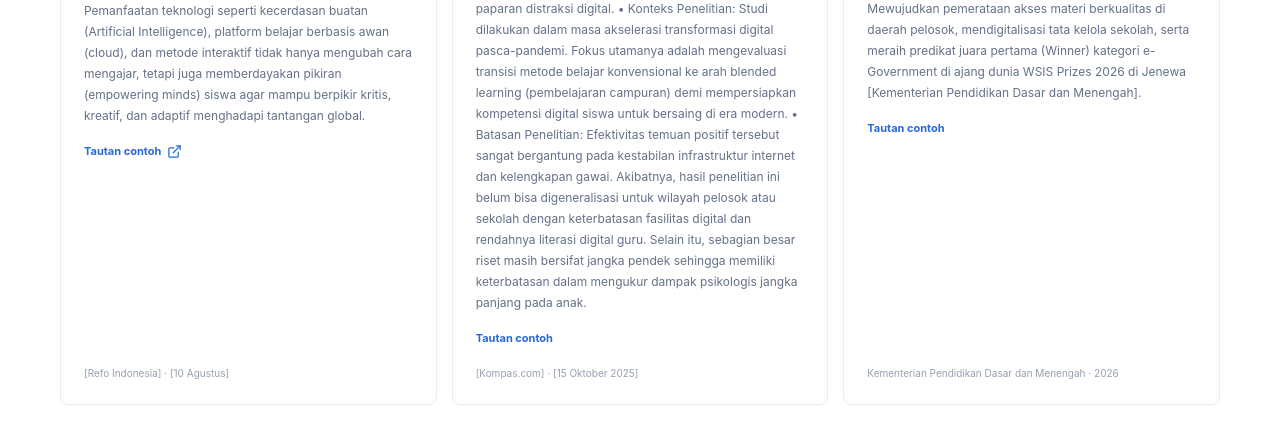
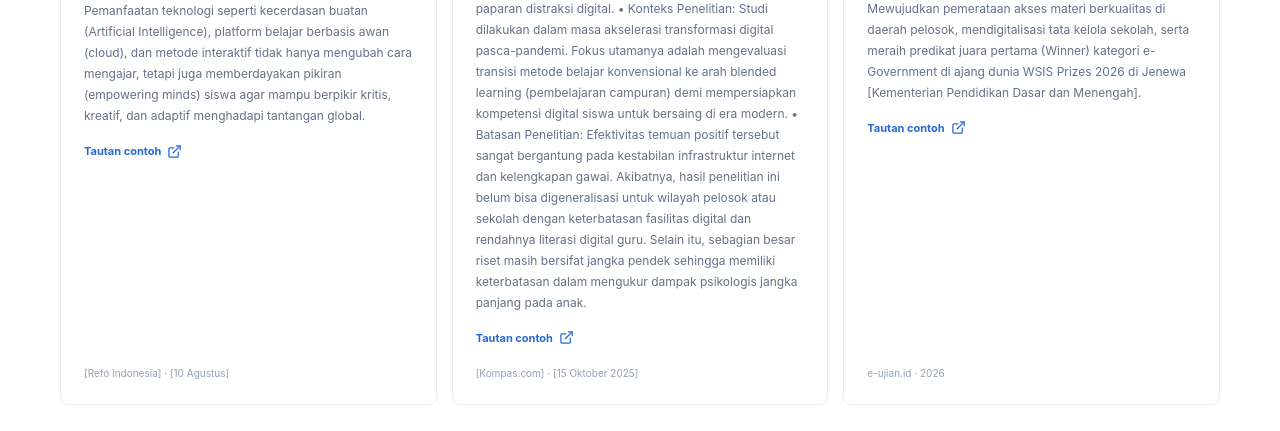
Before and after one commit to cadanganacoout-lab/ITX2026_WebDev_coppy-paste_SMK-PGRI-2-PONOROGO, a React (Vite) app: page / in a window 1280 px wide. Shown: the part 4400-4831 px from the top of the page. Built offline with nearby package versions, Linux system fonts and the light colour scheme.

Commit message:
update struktur kartu berita dan halaman detail

```diff
--- a/src/i18n.js
+++ b/src/i18n.js
@@ -655,7 +655,7 @@ const additionalTranslations = {
       viewCourse: "Lihat jalur belajar",
       empty: "Tidak ada kursus yang cocok dengan pencarian.",
       items: [
-        {
+      {
           category: "ai",
           label: "AI & DATA",
           level: "Menengah",
@@ -664,6 +664,7 @@ const additionalTranslations = {
           description:
             "Rancang pengalaman adaptif dan pahami batas penggunaan AI dalam belajar.",
           skills: ["AI literacy", "Prompt design", "Etika data"],
+          url: "https://www.coursera.org/" // <-- Tambahkan link untuk kursus 1
         },
         {
           category: "design",
@@ -897,38 +898,38 @@ const additionalTranslations = {
         },
       ],
     },
-    insights: {
-      eyebrow: "News & insights",
-      title: "Perspectives from education.",
-      description:
-        "Selected trusted sources on digital learning, technology, and education evidence.",
-      readMore: "Read source",
-      items: [
-        {
-          category: "Research · India",
-          title: "Technology-aided instruction and learning outcomes",
-          description:
-            "A randomized controlled trial measured a personalized, technology-aided learning program.",
-          source: "American Economic Association · 2019",
-          url: "https://www.aeaweb.org/articles?id=10.1257/aer.20171112",
-        },
-        {
-          category: "Global strategy",
-          title: "UNICEF Digital Education Strategy",
-          description:
-            "An approach to technology use that is inclusive, sustainable, and learner-centered.",
-          source: "UNICEF Digital Education",
-          url: "https://www.unicef.org/digitaleducation/",
-        },
-        {
-          category: "Education technology",
-          title: "Digital technologies in education",
-          description:
-            "Opportunities and risks around technology, AI, connectivity, and the essential role of teachers.",
-          source: "World Bank",
-          url: "https://www.worldbank.org/en/topic/edutech",
-        },
-      ],
+   insights: {
+  eyebrow: 'News & insights · example',
+  title: 'Digital education highlights.',
+  description: 'The following cards and content are dummy data. Replace titles, dates, summaries, sources, and links before publication.',
+  readMore: 'Example link',
+  items: [
+    {
+      category: '[Category]',
+      title: 'Information Technology Transforms the Face of Education: Preparing the Golden Generation Through Digitalization',
+      description: 'JAKARTA – The world of education is now entering a new chapter full of innovation. Carrying the grand theme "LEARNING FOR THE FUTURE: Empowering Minds: Digitalizing the Future of Education", various educational institutions, experts, and policymakers are beginning to accelerate the transition toward a digital-based learning ecosystem to produce a generation ready for the workforce of the future. This shift is no longer just a technological trend, but an absolute necessity. The utilization of technologies such as Artificial Intelligence (AI), cloud-based learning platforms, and interactive methods not only transforms teaching methods, but also empowers students\' minds to think critically, creatively, and adaptively in facing global challenges.',
+      source: '[Refo Indonesia] · [August 10]',
+      url: 'https://www.refoindonesia.com/pentingnya-digitalisasi-pendidikan-menuju-generasi-indonesia-emas-2045/'
+    },
+    {
+      category: '[Research]',
+      title: 'Impact and Limitations of Modern Learning Technology: Research Summary',
+      description: `• Main Findings: The integration of learning technologies—such as Learning Management Systems (LMS), artificial intelligence (AI), and interactive media—has been proven to significantly enhance student engagement, motivation, and academic results through personalized learning. However, research also highlights negative impacts such as the risk of device dependency, the prevalence of shortcuts in completing assignments via AI (cognitive outsourcing), and a shortened attention span due to digital distraction exposure.
+• Research Context: The study was conducted during the post-pandemic acceleration of digital transformation. The primary focus was evaluating the transition from conventional learning methods toward blended learning to prepare students' digital competencies for the modern era.
+• Research Limitations: The effectiveness of these positive findings heavily depends on stable internet infrastructure and device availability. Consequently, these research results cannot yet be generalized to remote areas or schools with limited digital facilities and low teacher digital literacy. Furthermore, most research remains short-term, posing limitations in measuring long-term psychological impacts on children.`,
+      source: '[Kompas.com] · [15 October 2025]',
+      url: 'https://www.kompas.com/skola/read/2024/08/06/210000769/bagaimana-teknologi-pembelajaran-memengaruhi-proses-pembelajaran-'
+    },
+    {
+      category: '[Innovation]',
+      title: 'Modern Education Innovation Map: Benefits and Global Recognition of School Applications',
+      description: `• Innovation Summary: The development of the Rumah Pendidikan Superapp providing interactive learning modules and dynamic virtual classrooms, supported by the procurement of Digital Interactive Whiteboards in classrooms [Ministry of Primary and Secondary Education].
+• Stakeholders Involved: Driven by the Ministry of Primary and Secondary Education (Kemendikdasmen) of the Republic of Indonesia [Ministry of Primary and Secondary Education] and internationally recognized by the United Nations through the International Telecommunication Union (ITU).
+• Verified Benefits: Realizing equitable access to quality materials in remote regions, digitalizing school governance, and winning first place (Winner) in the e-Government category at the global WSIS Prizes 2026 event in Geneva [Ministry of Primary and Secondary Education].`,
+      source: 'e-ujian.id · 2026',
+      url: 'https://e-ujian.id/peta-pendidikan-modern-indonesia/'
+    }
+  ]
     },
     community: {
       eyebrow: "Learning ecosystem",
@@ -1821,7 +1822,7 @@ const demoContent = {
 • Konteks Penelitian: Studi dilakukan dalam masa akselerasi transformasi digital pasca-pandemi. Fokus utamanya adalah mengevaluasi transisi metode belajar konvensional ke arah blended learning (pembelajaran campuran) demi mempersiapkan kompetensi digital siswa untuk bersaing di era modern.
 • Batasan Penelitian: Efektivitas temuan positif tersebut sangat bergantung pada kestabilan infrastruktur internet dan kelengkapan gawai. Akibatnya, hasil penelitian ini belum bisa digeneralisasi untuk wilayah pelosok atau sekolah dengan keterbatasan fasilitas digital dan rendahnya literasi digital guru. Selain itu, sebagian besar riset masih bersifat jangka pendek sehingga memiliki keterbatasan dalam mengukur dampak psikologis jangka panjang pada anak.`,
       source: '[Kompas.com] · [15 Oktober 2025]',
-      url: ''
+      url: 'https://www.kompas.com/skola/read/2024/08/06/210000769/bagaimana-teknologi-pembelajaran-memengaruhi-proses-pembelajaran-'
     },
     {
       category: '[Inovasi]',
@@ -1829,8 +1830,8 @@ const demoContent = {
       description: `• Ringkasan Inovasi: Pengembangan Superaplikasi Rumah Pendidikan yang menyediakan modul belajar interaktif dan ruang kelas dinamis, didukung oleh pengadaan Papan Interaktif Digital di ruang kelas [Kementerian Pendidikan Dasar dan Menengah].
 • Pihak Terkait: Digerakkan oleh Kementerian Pendidikan Dasar dan Menengah (Kemendikdasmen) RI [Kementerian Pendidikan Dasar dan Menengah] dan diakui secara internasional oleh PBB melalui badan International Telecommunication Union (ITU).
 • Manfaat Terverifikasi: Mewujudkan pemerataan akses materi berkualitas di daerah pelosok, mendigitalisasi tata kelola sekolah, serta meraih predikat juara pertama (Winner) kategori e-Government di ajang dunia WSIS Prizes 2026 di Jenewa [Kementerian Pendidikan Dasar dan Menengah].`,
-      source: 'Kementerian Pendidikan Dasar dan Menengah · 2026',
-      url: ''
+      source: 'e-ujian.id · 2026',
+      url: 'https://e-ujian.id/peta-pendidikan-modern-indonesia/'
     }
   ]
     },
```
